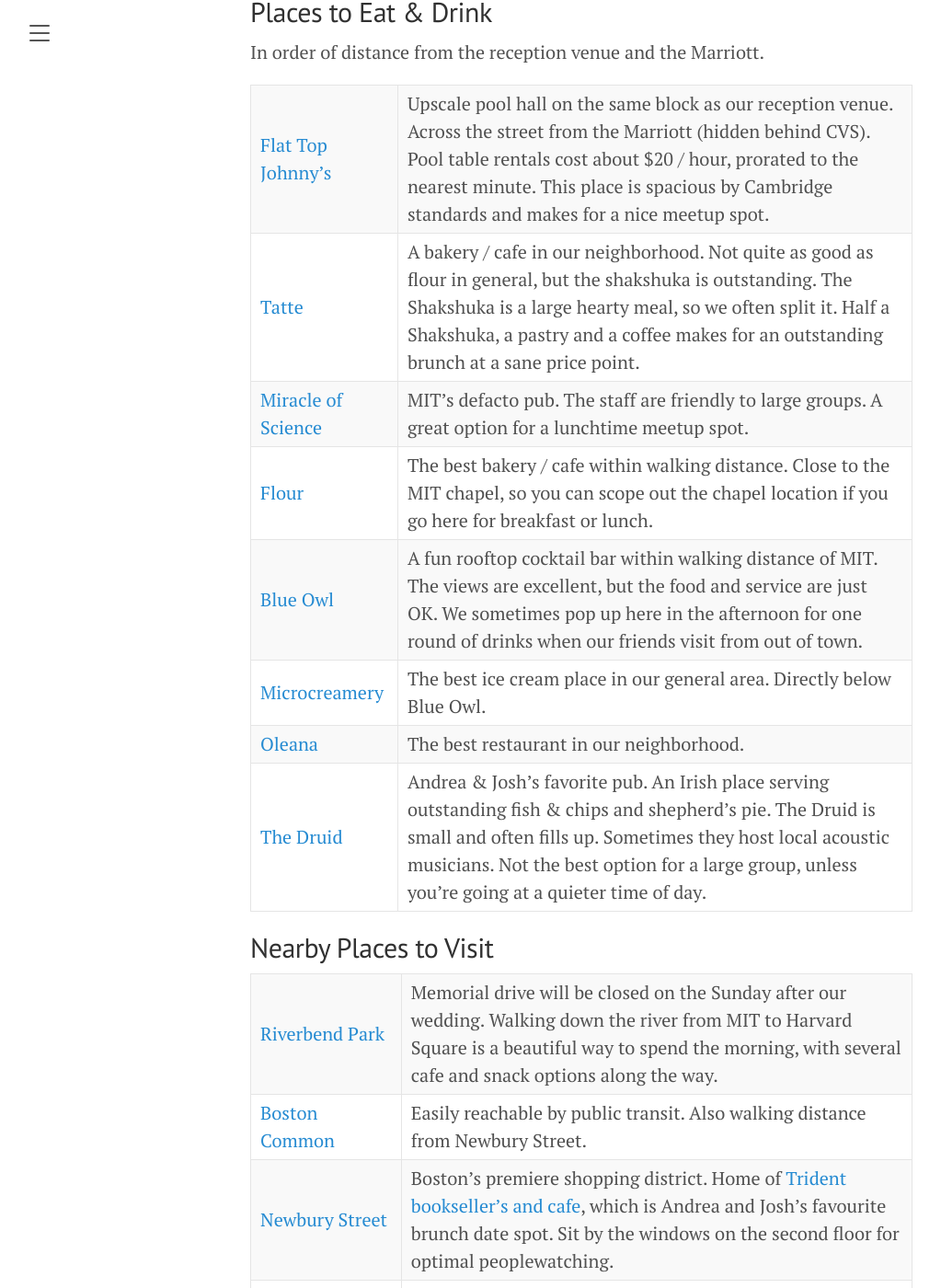
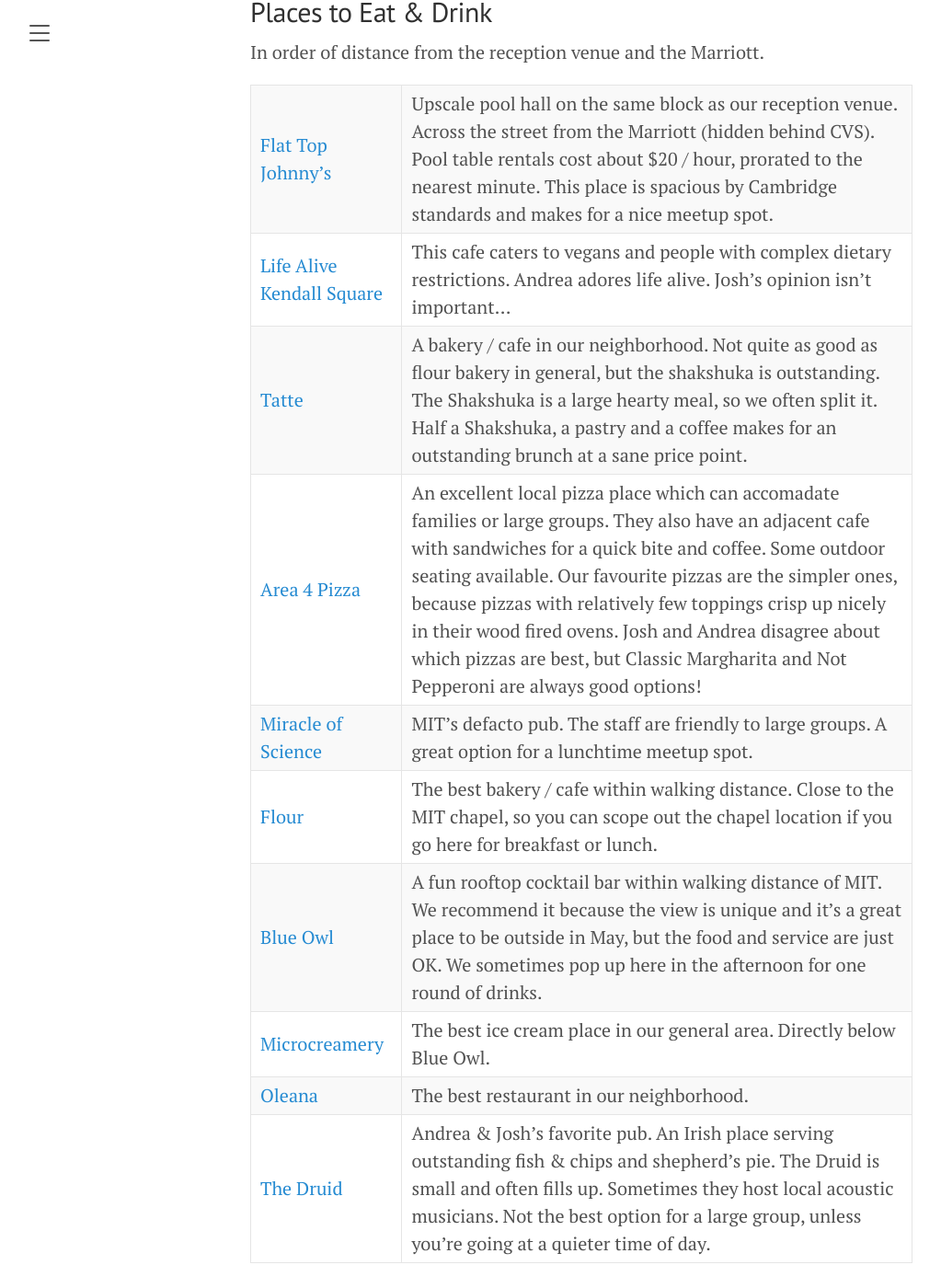
Before and after one commit to JoshBradshaw/andreajosh.github.io, a Jekyll site: the page built from _posts/2023-12-30-overview.md, in a window 1280 px wide and 1400 px high, scrolled down 4041 px. Shown: the whole window at 92% size, without its empty margins (8-1031 px from the left). Built offline with Jekyll 4.4.1, drawn with Linux system fonts in a browser that asks for light colours.

Commit message:
Update 2023-12-30-overview.md

```diff
--- a/_posts/2023-12-30-overview.md
+++ b/_posts/2023-12-30-overview.md
@@ -83,10 +83,12 @@ We will arrange a casual meet and greet for our out of town guests on the evenin
 In order of distance from the reception venue and the Marriott.
 
 [Flat Top Johnny's](https://g.co/kgs/qrAD5ez) | Upscale pool hall on the same block as our reception venue. Across the street from the Marriott (hidden behind CVS). Pool table rentals cost about $20 / hour, prorated to the nearest minute. This place is spacious by Cambridge standards and makes for a nice meetup spot.
-[Tatte](https://tattebakery.com/) | A bakery / cafe in our neighborhood. Not quite as good as flour in general, but the shakshuka is outstanding. The Shakshuka is a large hearty meal, so we often split it. Half a Shakshuka, a pastry and a coffee makes for an outstanding brunch at a sane price point.
+[Life Alive Kendall Square](https://www.lifealive.com/) | This cafe caters to vegans and people with complex dietary restrictions. Andrea adores life alive. Josh's opinion isn't important...
+[Tatte](https://tattebakery.com/) | A bakery / cafe in our neighborhood. Not quite as good as flour bakery in general, but the shakshuka is outstanding. The Shakshuka is a large hearty meal, so we often split it. Half a Shakshuka, a pastry and a coffee makes for an outstanding brunch at a sane price point.
+[Area 4 Pizza](https://www.areafour.com/) | An excellent local pizza place which can accomadate families or large groups. They also have an adjacent cafe with sandwiches for a quick bite and coffee. Some outdoor seating available. Our favourite pizzas are the simpler ones, because pizzas with relatively few toppings crisp up nicely in their wood fired ovens. Josh and Andrea disagree about which pizzas are best, but Classic Margharita and Not Pepperoni are always good options!
 [Miracle of Science](https://miracleofscience.us/) | MIT's defacto pub. The staff are friendly to large groups. A great option for a lunchtime meetup spot.
 [Flour](https://www.flourbakery.com/) | The best bakery / cafe within walking distance. Close to the MIT chapel, so you can scope out the chapel location if you go here for breakfast or lunch.
-[Blue Owl](https://www.yelp.com/biz/blue-owl-cambridge) | A fun rooftop cocktail bar within walking distance of MIT. The views are excellent, but the food and service are just OK. We sometimes pop up here in the afternoon for one round of drinks when our friends visit from out of town.
+[Blue Owl](https://www.yelp.com/biz/blue-owl-cambridge) | A fun rooftop cocktail bar within walking distance of MIT. We recommend it because the view is unique and it's a great place to be outside in May, but the food and service are just OK. We sometimes pop up here in the afternoon for one round of drinks.
 [Microcreamery](https://newcitymicrocreamery.com/newcitymicrocreamerycambridge) | The best ice cream place in our general area. Directly below Blue Owl.
 [Oleana](https://www.oleanarestaurant.com/) | The best restaurant in our neighborhood.
 [The Druid](https://www.druidpub.com/)            | Andrea & Josh's favorite pub. An Irish place serving outstanding fish & chips and shepherd's pie. The Druid is small and often fills up. Sometimes they host local acoustic musicians. Not the best option for a large group, unless you're going at a quieter time of day.
```
